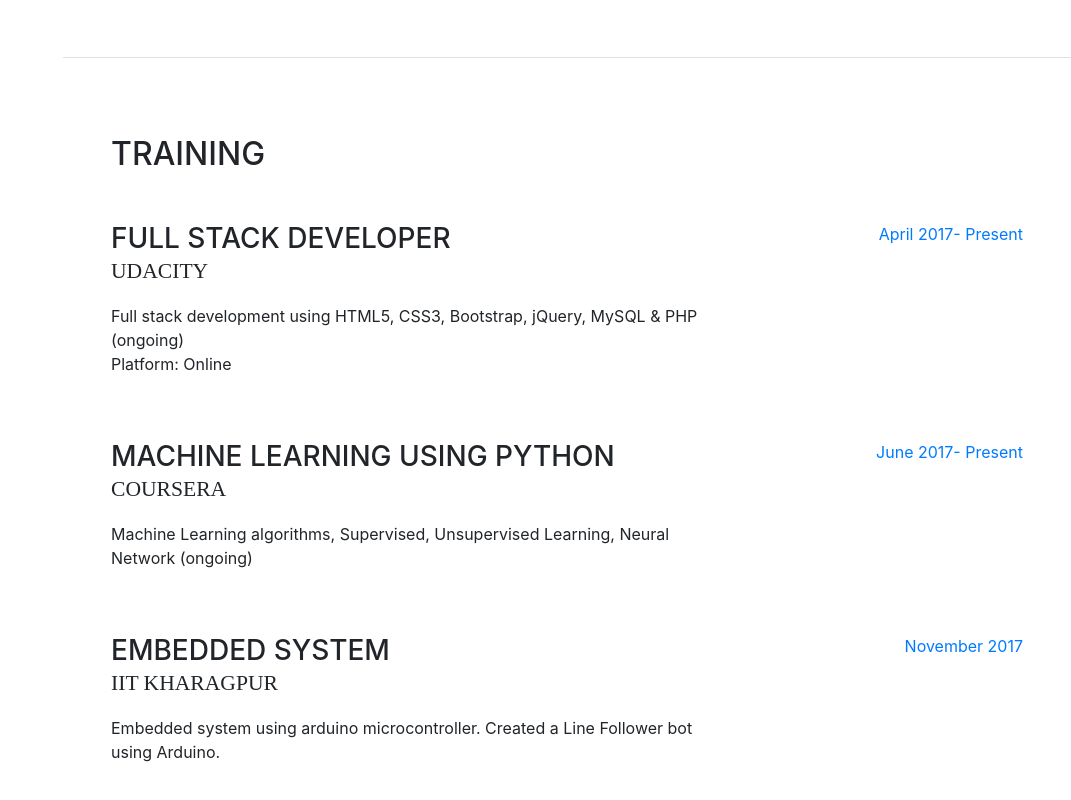
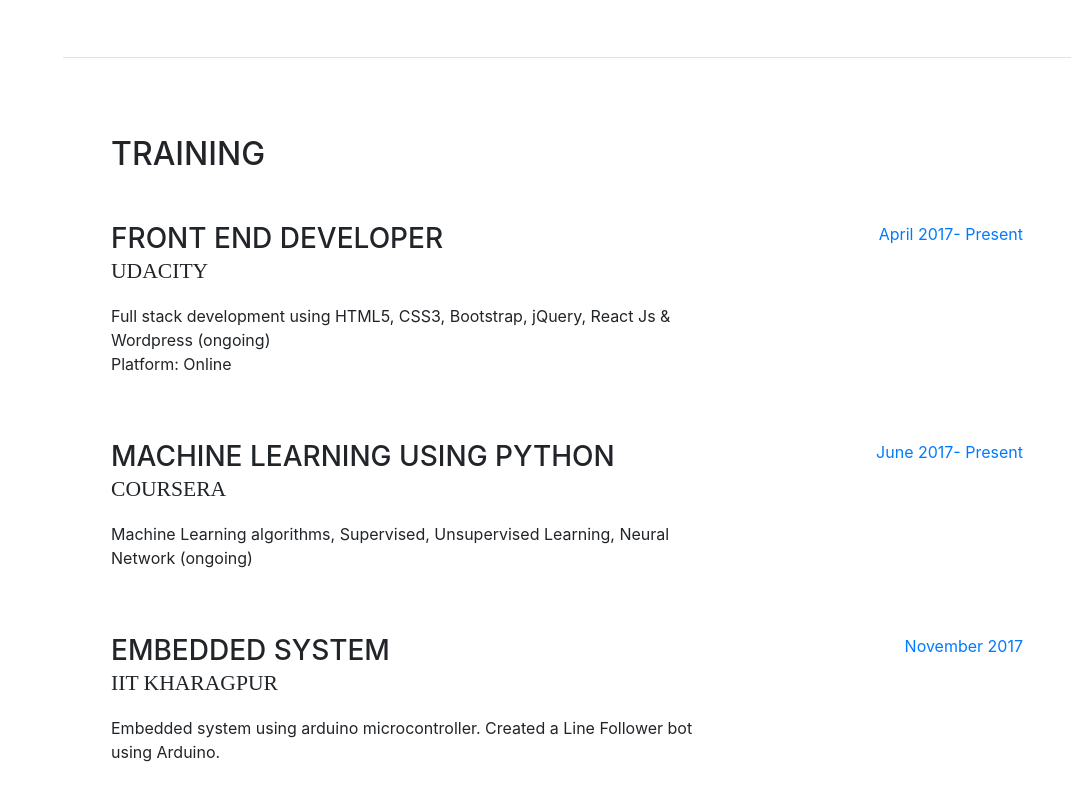
Before and after one commit to ArkoMukherjee25/ArkoMukherjee25.github.io, a website with bundled scripts: page index.html in a window 1280 px wide. Shown: the part 1542-2342 px from the top of the page, without its empty margins (209-1280 px from the left). Built offline with nearby package versions, Linux system fonts and the light colour scheme; a web font is replaced by a local one.

Commit message:
Last Commit

```diff
--- a/index.html
+++ b/index.html
@@ -159,9 +159,9 @@
 
           <div class="resume-item d-flex flex-column flex-md-row mb-5">
             <div class="resume-content mr-auto">
-              <h3 class="mb-0">Full Stack developer</h3>
+              <h3 class="mb-0">Front end developer</h3>
               <div class="subheading mb-3">Udacity</div>
-              <div>Full stack development using HTML5, CSS3, Bootstrap, jQuery, MySQL &amp; PHP (ongoing)</div>
+              <div>Full stack development using HTML5, CSS3, Bootstrap, jQuery, React Js &amp Wordpress (ongoing)</div>
               <p>Platform: Online</p>
             </div>
             <div class="resume-date text-md-right">
```
